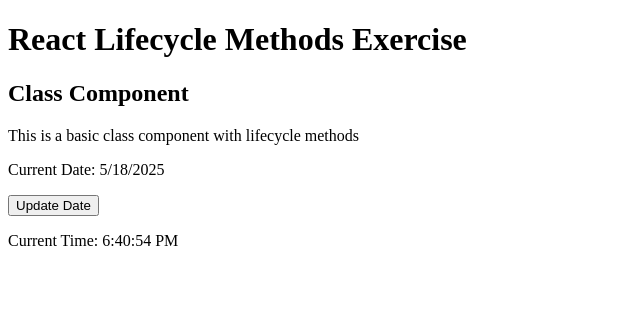
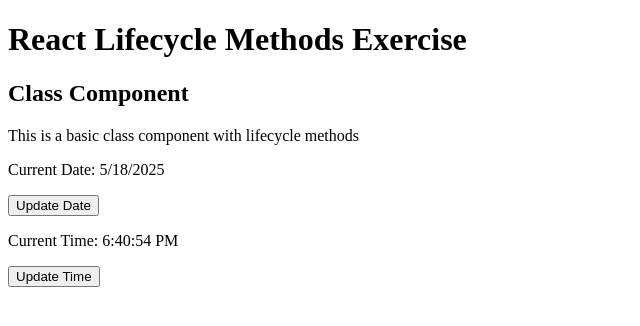
Before and after one commit to oliveroliverio/CF3_client-side-programming, a React (Create React App) app in the folder 3.4_React-Lifecycle-Methods/: page / in a window 1280 px wide. Shown: the top 326 px of the page, without its empty margins (0-640 px from the left). Built offline with nearby package versions, Linux system fonts and the light colour scheme.

Commit message:
added button that updates time when clicked

```diff
--- a/3.4_React-Lifecycle-Methods/src/ClassComponent.js
+++ b/3.4_React-Lifecycle-Methods/src/ClassComponent.js
@@ -32,6 +32,8 @@
         {/* Add a button to change the date to 5 days from now */}
         <button onClick={() => this.setState({ currentDate: new Date(this.state.currentDate.getTime() + 5 * 24 * 60 * 60 * 1000) })}>Update Date</button>
         <p>Current Time: {this.state.currentDate.toLocaleTimeString()}</p>
+        {/* add button that updates time when clicked */}
+        <button onClick={() => this.setState({ currentDate: new Date() })}> Update Time</button>
       </div>
     );
   }
```
